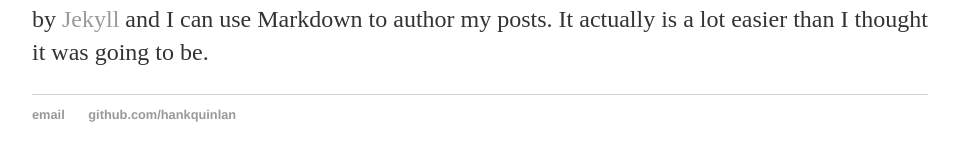
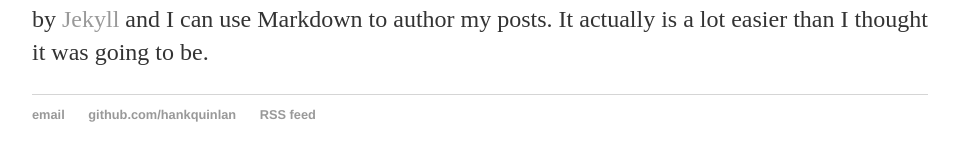
Before and after one commit to jimmyrule/jimmyrule.github.io, a Jekyll site: the page built from _posts/2014-04-30-hank-quinlan-site-launched.md, in a window 1280 px wide. Shown: the part 341-502 px from the top of the page, without its empty margins (160-1119 px from the left). Built offline with Jekyll 4.4.1, drawn with Linux system fonts in a browser that asks for light colours.

Commit message:
Update default.html
Added RSS link to the footer.

```diff
--- a/_layouts/default.html
+++ b/_layouts/default.html
@@ -23,6 +23,7 @@
 	    		<ul>
 	        		<li><a href="mailto:hankquinlanhub@gmail.com">email</a></li>
 	        		<li><a href="https://github.com/hankquinlan">github.com/hankquinlan</a></li>
+				<li><a href="http://jimmyrule.github.io/blog/atom.xml">RSS feed</li>
 				</ul>
 			</footer>
 		</body>
```
